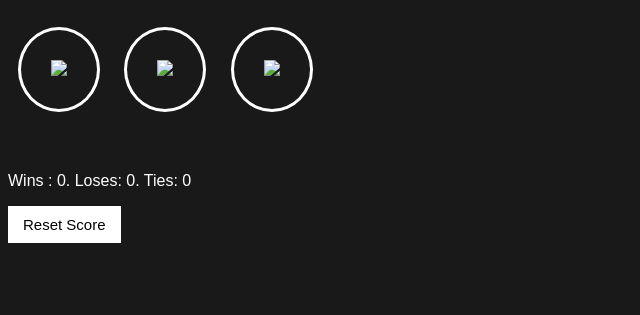
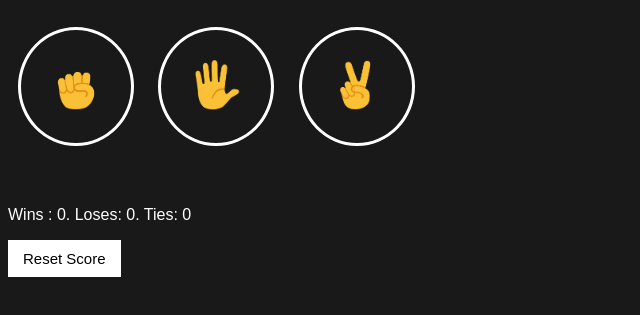
Before and after one commit to Pweetybars/RockPaperScissor1.0, a plain HTML site: page index.html in a window 1280 px wide. Shown: the part 67-382 px from the top of the page, without its empty margins (0-640 px from the left). Drawn offline with Linux system fonts and the light colour scheme.

Commit message:
Update index.html

```diff
--- a/index.html
+++ b/index.html
@@ -17,19 +17,19 @@
         pickaComputerMoves();
         playGame('Rock');
 
-    " class="button-move"><img src="/RockPaperScissors_Project/rock-emoji.png" class="move-rock"></button>
+    " class="button-move"><img src="/rock-emoji.png" class="move-rock"></button>
 
     <button onclick="
 
         pickaComputerMoves();
         playGame('paper');
-    " class="button-move"><img src="/RockPaperScissors_Project/paper-emoji.png" class="move-paper"></button>
+    " class="button-move"><img src="/paper-emoji.png" class="move-paper"></button>
 
     <button onclick="
 
         pickaComputerMoves();
         playGame('scissors');
-    " class="button-move"><img src="/RockPaperScissors_Project/scissors-emoji.png" class="move-scissor"></button>
+    " class="button-move"><img src="/scissors-emoji.png" class="move-scissor"></button>
 
     <p class="js-results result"></p>
     <p class="js-moves">
```
